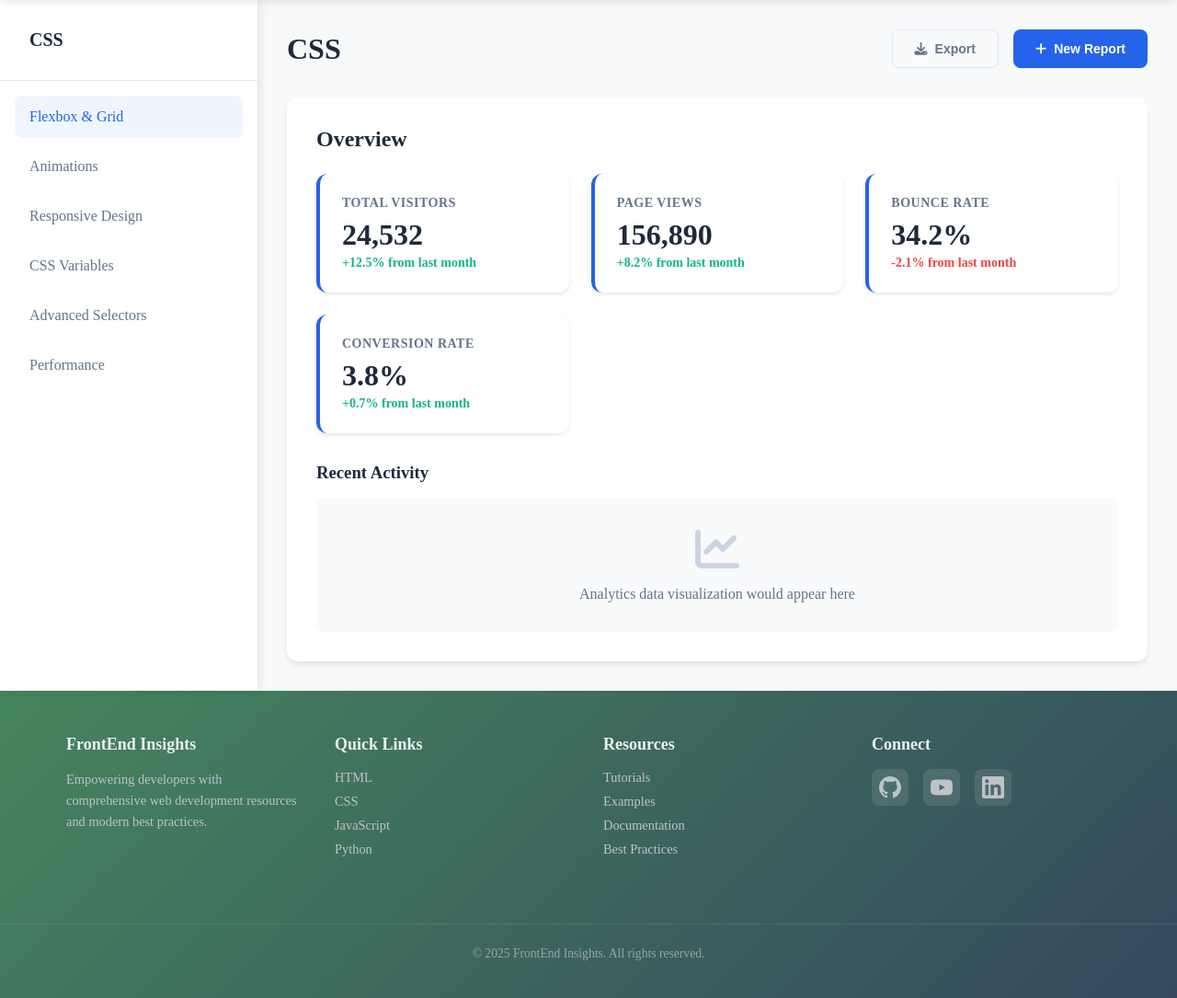
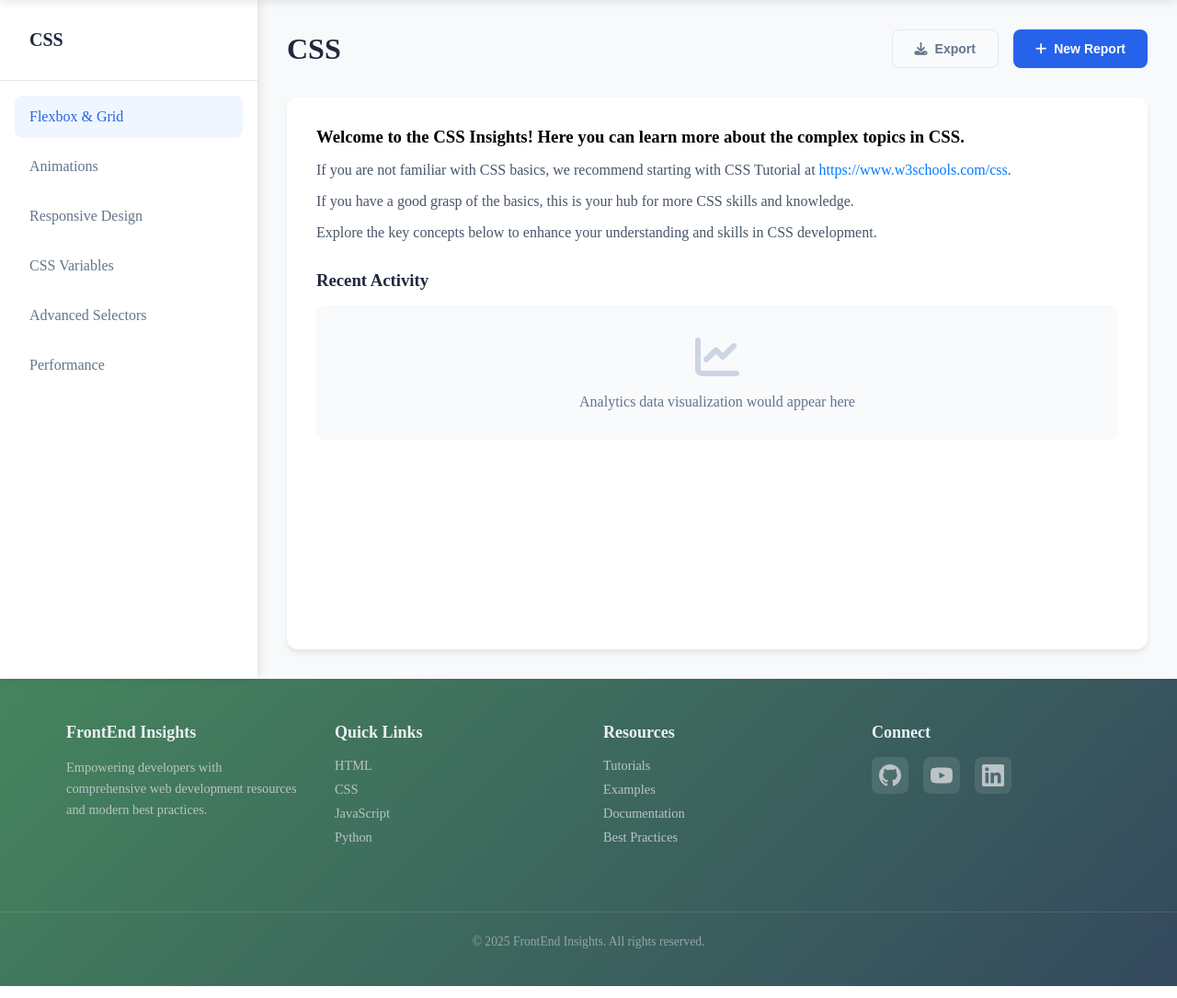
Before and after one commit to laneyreed/Front-End-Insights, a Flask app: page /dashboard/css in a window 1280 px wide. Shown: the part 70-1155 px from the top of the page at 92% size. Run offline with Flask 3, Linux system fonts and the light colour scheme; some libraries are stand-ins or nearby versions.

Commit message:
added intro for main dashboard pages

```diff
--- a/server.py
+++ b/server.py
@@ -10,6 +10,8 @@ def home():
 @app.route("/dashboard/<language>")
 def language_dashboard(language):
     if language == "html":
+        language= "HTML"
+        resources = ["HTML Tutorial", "https://www.w3schools.com/html"]
         concepts = [
             "Semantic Elements",
             "Complex Forms",
@@ -18,9 +20,11 @@ def language_dashboard(language):
             "Accessibility",
             "Best Practices"
         ]
-        return render_template("dashboard/dashboard.html", title="HTML", concepts=concepts)
+        return render_template("dashboard/dashboard.html", lang=language, concepts=concepts, resources=resources)
 
     elif language == "css":
+        language= "CSS"
+        resources = ["CSS Tutorial", "https://www.w3schools.com/css"]
         concepts = [
             "Flexbox & Grid",
             "Animations",
@@ -29,9 +33,11 @@ def language_dashboard(language):
             "Advanced Selectors",
             "Performance"
         ]
-        return render_template("dashboard/dashboard.html", title="CSS", concepts=concepts)
+        return render_template("dashboard/dashboard.html", lang=language, concepts=concepts, resources=resources)
 
     elif language == "javascript":
+        language= "JavaScript"
+        resources = ["JavaScript Tutorial", "https://www.w3schools.com/js"]
         concepts = [
             "ES6+ Features",
             "DOM Manipulation",
@@ -40,9 +46,10 @@ def language_dashboard(language):
             "Modules",
             "Best Practices"
         ]
-        return render_template("dashboard/dashboard.html", title="JavaScript", concepts=concepts)
+        return render_template("dashboard/dashboard.html", lang=language, concepts=concepts, resources=resources)
 
     elif language == "python":
+        language= "Python"
         concepts = [
             "Variables & Data Types",
             "Functions & Classes",
@@ -51,7 +58,15 @@ def language_dashboard(language):
             "Libraries & Modules",
             "Error Handling"
         ]
-        return render_template("dashboard/dashboard.html", title="Python", concepts=concepts)
+        resources = ["Python For Beginners", "https://www.python.org/about/gettingstarted"]
+        # resources = [
+        #     {"beginner": "https://www.learnpython.org/"},
+            # {"intermediate": "https://realpython.com/"},
+            # {"name": "Official Python Documentation", "url": "https://docs.python.org/3/"},
+            # {"name": "Real Python Tutorials", "url": "https://realpython.com/"},
+            # {"name": "Automate the Boring Stuff with Python", "url": "https://automatetheboringstuff.com/"}
+        #]
+        return render_template("dashboard/dashboard.html", lang=language, concepts=concepts, resources=resources)
 
     else:
         return "Language not found", 404
--- /dev/null
+++ b/static/css/dash-home-main.css
@@ -0,0 +1,5 @@
+.resource-link {
+    font-size: 16px;
+    color: #007BFF;
+    text-decoration: none;
+}
--- a/static/css/main.css
+++ b/static/css/main.css
@@ -4,6 +4,7 @@
 @import url('./sidebar.css');
 @import url('./dash-main-area.css');
 @import url('./main-content.css');
+@import url('./dash-home-main.css');
 @import url('./footer.css');
 
 *{
--- /dev/null
+++ b/templates/dashboard/dash-home-main.html
@@ -0,0 +1,34 @@
+<!-- Main Content Home -->
+        <main class="main-content">
+            <div class="content-header">
+                <h1 id="page-title">{{ lang }}</h1>
+                <div class="content-actions">
+                    <button class="btn btn-secondary">
+                        <i class="fas fa-download"></i>
+                        Export
+                    </button>
+                    <button class="btn btn-primary">
+                        <i class="fas fa-plus"></i>
+                        New Report
+                    </button>
+                </div>
+            </div>
+
+            <div class="content-body" id="content-body">
+                <!-- Dynamic content will be inserted here -->
+                 <div>
+                    <h3>Welcome to the {{ lang }} Insights! Here you can learn more about the complex topics in {{ lang }}.</h3>
+                    <p style="margin-top: 1rem; color: #475569;">If you are not familiar with {{ lang }} basics, we recommend starting with {{ resources[0] }} at <a class="resource-link" href="{{ resources[1] }}" target="_blank">{{ resources[1] }}</a>.</p>
+                    <p style="margin-top: 1rem; color: #475569;">If you have a good grasp of the basics, this is your hub for more {{ lang }} skills and knowledge.</p>
+                    <p style="margin-top: 1rem; color: #475569;">Explore the key concepts below to enhance your understanding and skills in {{ lang }} development.</p>
+                </div>
+
+                <div style="margin-top: 2rem;">
+                    <h3 style="margin-bottom: 1rem; color: #1e293b;">Recent Activity</h3>
+                    <div style="background: #f8fafc; padding: 2rem; border-radius: 8px; text-align: center; color: #64748b;">
+                        <i class="fas fa-chart-line" style="font-size: 3rem; margin-bottom: 1rem; color: #cbd5e1;" aria-hidden="true"></i>
+                        <p>Analytics data visualization would appear here</p>
+                    </div>
+                </div>
+        </div>
+        </main>
--- a/templates/dashboard/dashboard.html
+++ b/templates/dashboard/dashboard.html
@@ -9,6 +9,6 @@
 {% block main %}
     <div class="dashboard-container">
         {% include 'dashboard/sidebar.html' %}
-        {% include 'dashboard/main-content.html' %}
+        {% include 'dashboard/dash-home-main.html' %}
     </div>
 {% endblock main %}
--- a/templates/dashboard/main-content.html
+++ b/templates/dashboard/main-content.html
@@ -1,7 +1,7 @@
 <!-- Main Content -->
         <main class="main-content">
             <div class="content-header">
-                <h1 id="page-title">{{ title }}</h1>
+                <h1 id="page-title">{{ lang }}</h1>
                 <div class="content-actions">
                     <button class="btn btn-secondary">
                         <i class="fas fa-download"></i>
--- a/templates/dashboard/sidebar.html
+++ b/templates/dashboard/sidebar.html
@@ -2,7 +2,7 @@
         <!-- Sidebar Navigation: dynamically displays the appropriate concepts for each language -->
         <aside class="sidebar" id="sidebar">
             <div class="sidebar-header">
-                <h3 id="sidebar-title">{{ title }}</h3>
+                <h3 id="sidebar-title">{{ lang }}</h3>
             </div>
 
             <nav class="sidebar-nav" id="sidebar-nav">
```
